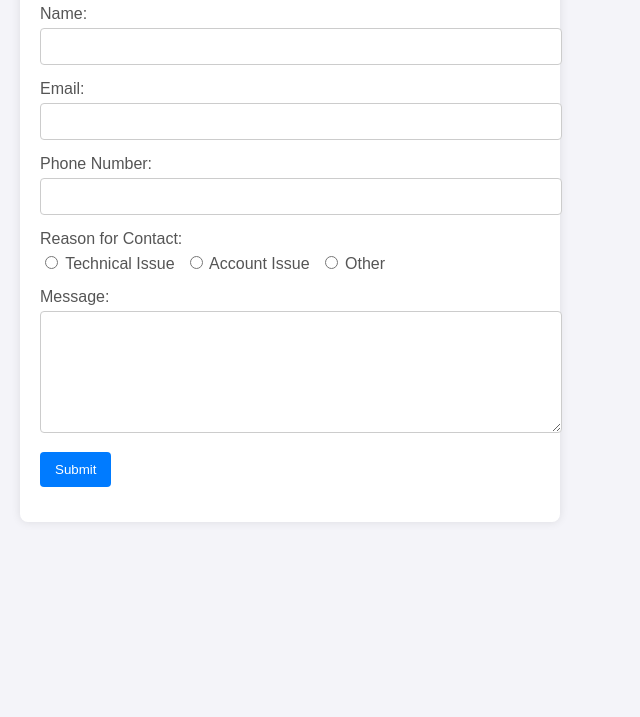
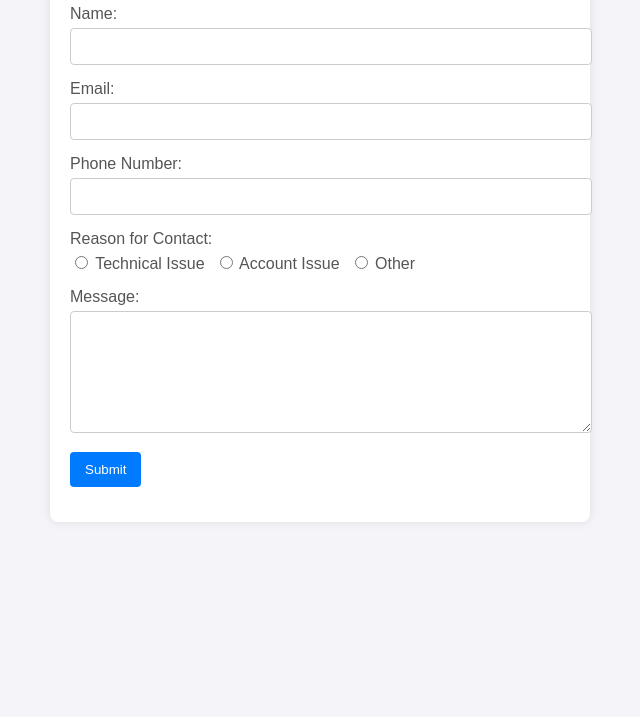
Before and after one commit to danyellewilson/itec3655mod3form, a plain HTML site: page index.html in a window 1280 px wide. Shown: the part 83-800 px from the top of the page, without its empty margins (0-640 px from the left). Drawn offline with Linux system fonts and the light colour scheme.

Commit message:
Update index.html

```diff
--- a/index.html
+++ b/index.html
@@ -16,7 +16,6 @@
             background-repeat: no-repeat;
             background-attachment: fixed;
             height: 100vh;
-            /* Remove flexbox centering to left-align the form */
             display: block;
         }
         .form-container {
@@ -26,7 +25,8 @@
             box-shadow: 0 0 10px rgba(0, 0, 0, 0.1);
             width: 100%;
             max-width: 500px;
-            margin-left: 20px; /* Align to the left with some margin */
+            margin-left: 50px;
+            margin-right: 20px;
         }
         .form-container h2 {
             margin-bottom: 20px;
```
